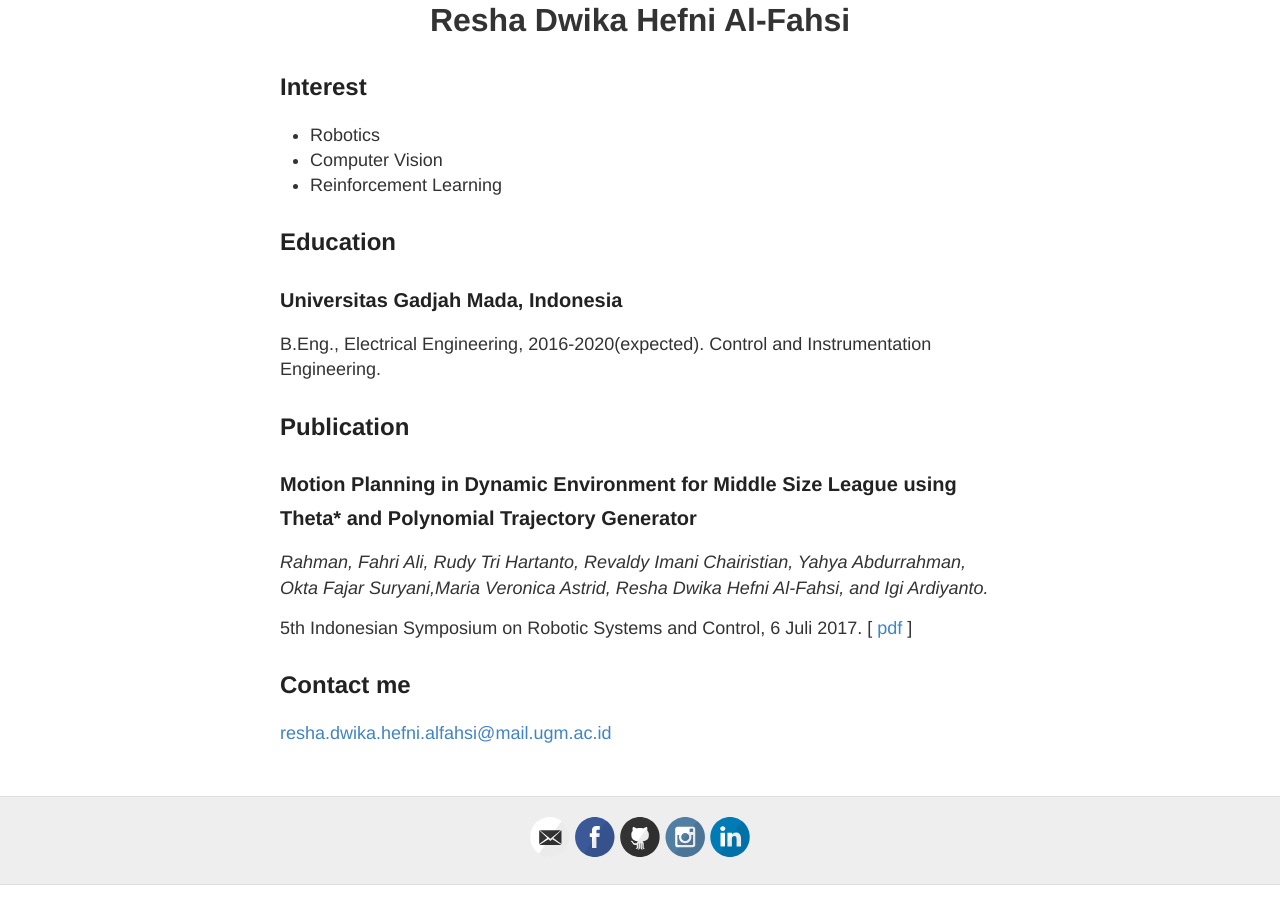
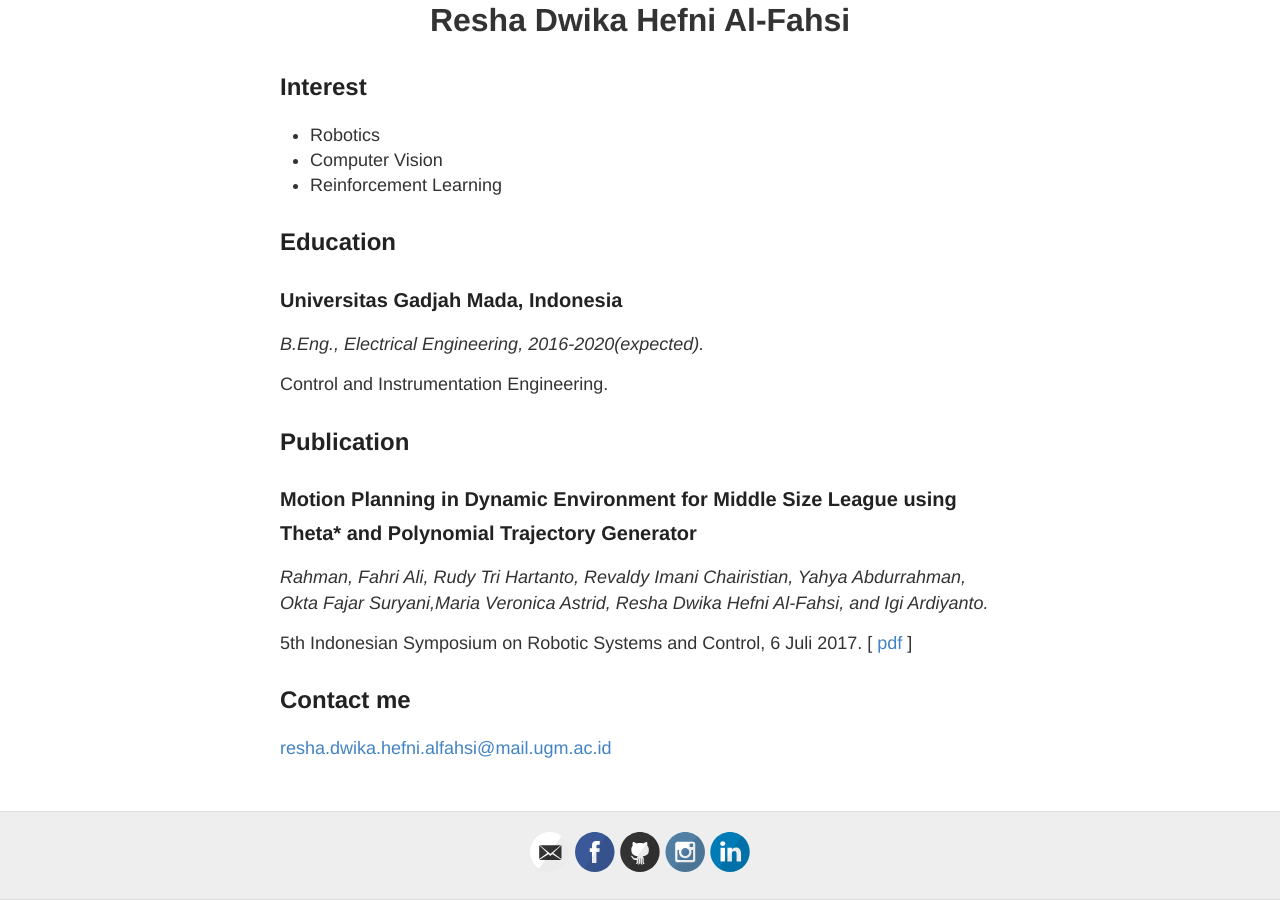
Before and after one commit to reshalfahsi/reshalfahsi.github.io, a Jekyll site: the page built from about.md, in a window 1280 px wide and 900 px high, scrolled down 668 px. Built offline with Jekyll 4.4.1, drawn with Linux system fonts in a browser that asks for light colours.

```diff
--- a/about.md
+++ b/about.md
@@ -25,7 +25,7 @@ permalink: /about/
 
 ## Education
 ### Universitas Gadjah Mada, Indonesia
->B.Eng., Electrical Engineering, 2016-2020(expected).
+_B.Eng., Electrical Engineering, 2016-2020(expected)._
 >Control and Instrumentation Engineering.
 
 ## Publication
```
